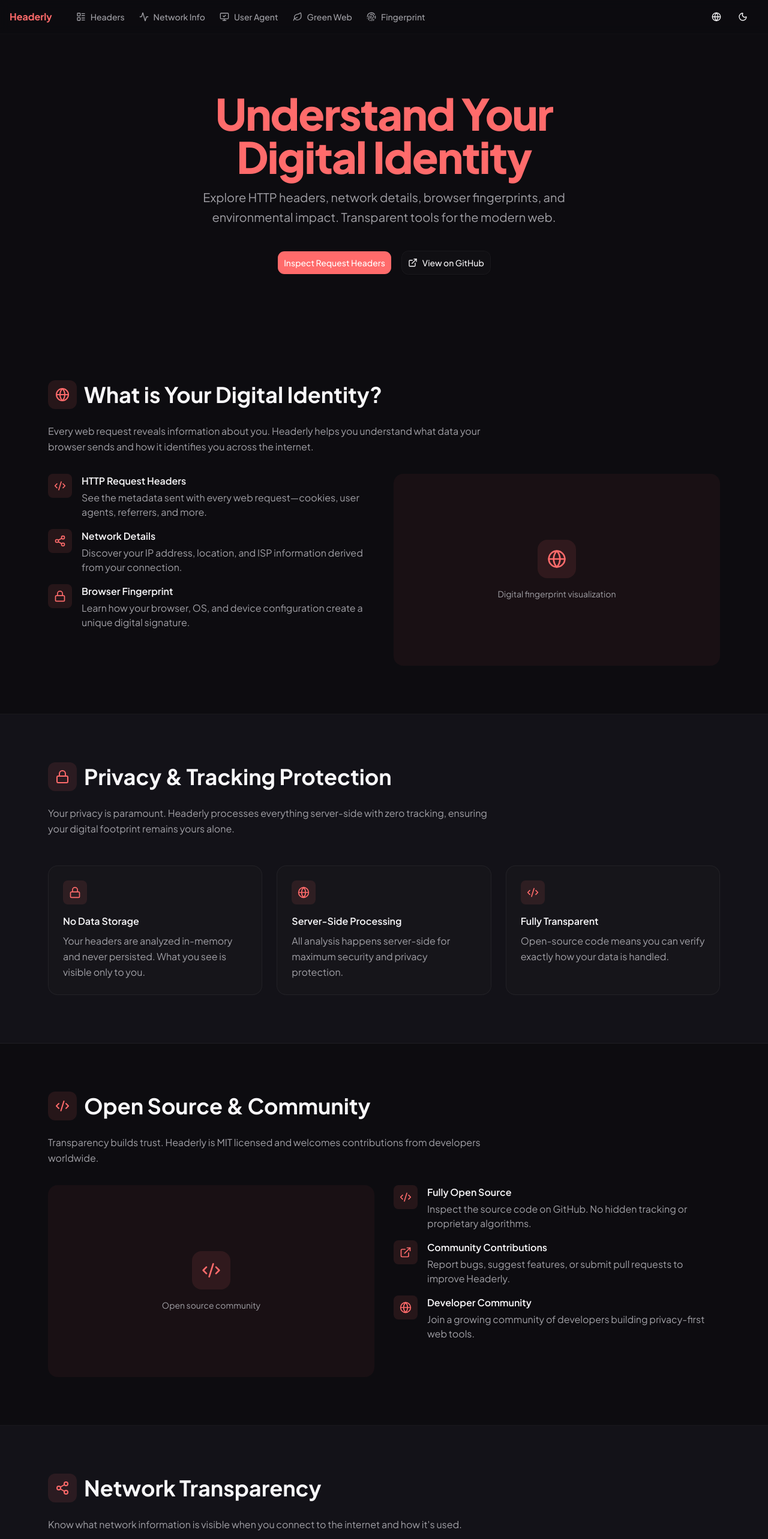
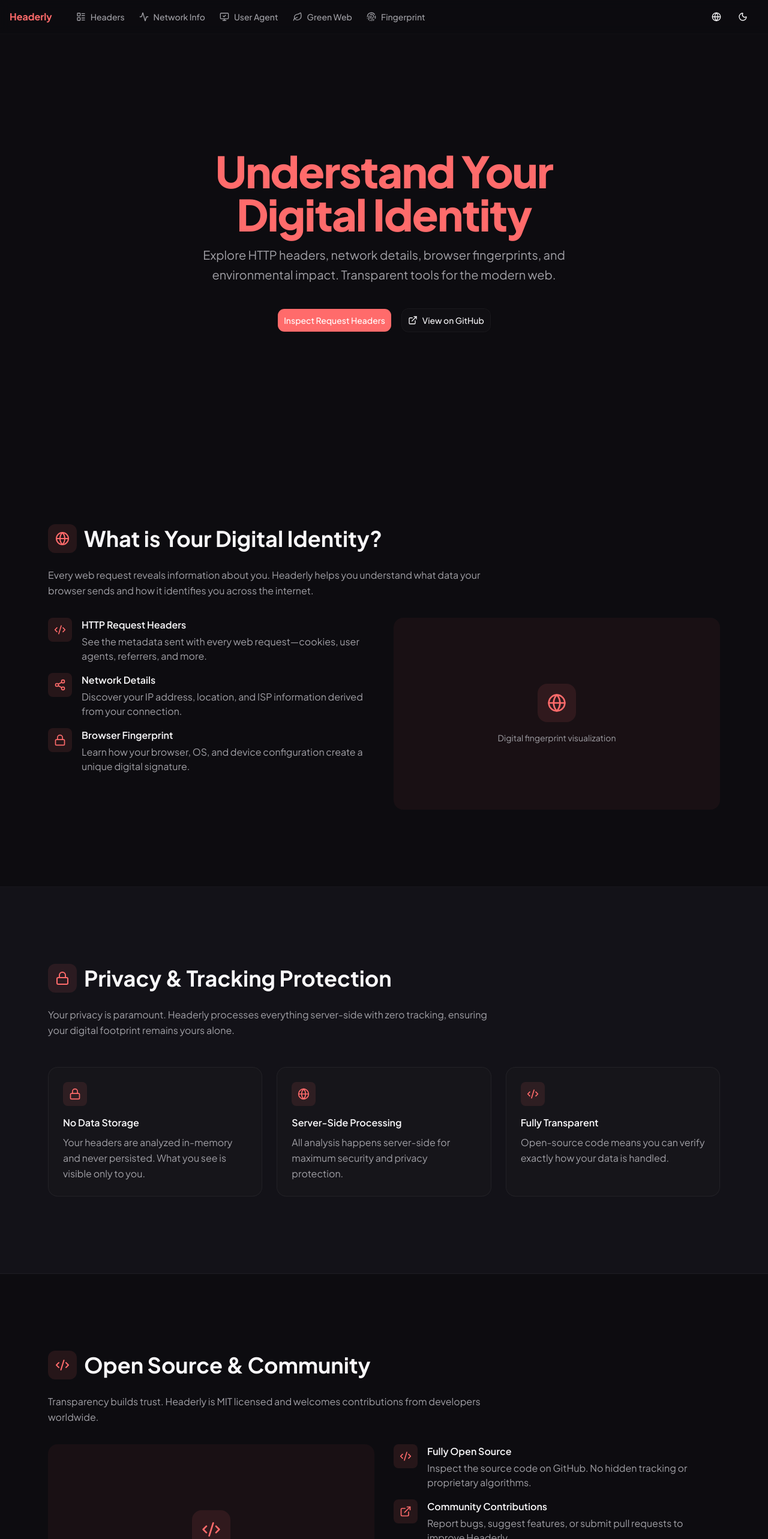
Before and after one commit to Alchustan/headerly, a Next.js app: page /en in a window 1280 px wide. Shown: the top 2566 px of the page at 60% size. Built offline with nearby package versions, Linux system fonts and the light colour scheme.

Commit message:
Increase vertical padding across landing page sections for better spacing

```diff
--- a/app/[locale]/page.tsx
+++ b/app/[locale]/page.tsx
@@ -9,7 +9,7 @@
   return (
     <div className="relative flex flex-1 flex-col overflow-hidden bg-background">
       {/* Hero Section */}
-      <header className="container mx-auto flex flex-col items-center gap-6 py-12 text-center md:py-24 px-4">
+      <header className="container mx-auto flex flex-col items-center gap-6 py-24 text-center md:py-48 px-4">
         <div className="max-w-3xl space-y-4">
           <h1 className="text-4xl font-extrabold tracking-tight sm:text-5xl md:text-6xl text-primary lg:text-7xl text-balance">
             {t("hero.title")}
@@ -37,7 +37,7 @@
       {/* Main Content */}
       <main className="flex-1 pb-24">
         {/* Digital Identity Section */}
-        <section className="border-b border-border py-20">
+        <section className="border-b border-border py-32">
           <div className="container mx-auto px-4 max-w-6xl">
             <div className="flex items-center gap-3 mb-6">
               <div className="flex h-12 w-12 items-center justify-center rounded-xl bg-primary/10 text-primary">
@@ -82,7 +82,7 @@
         </section>
 
         {/* Privacy Section */}
-        <section className="border-b border-border py-20 bg-muted/30">
+        <section className="border-b border-border py-32 bg-muted/30">
           <div className="container mx-auto px-4 max-w-6xl">
             <div className="flex items-center gap-3 mb-6">
               <div className="flex h-12 w-12 items-center justify-center rounded-xl bg-primary/10 text-primary">
@@ -115,7 +115,7 @@
         </section>
 
         {/* Open Source Section */}
-        <section className="border-b border-border py-20">
+        <section className="border-b border-border py-32">
           <div className="container mx-auto px-4 max-w-6xl">
             <div className="flex items-center gap-3 mb-6">
               <div className="flex h-12 w-12 items-center justify-center rounded-xl bg-primary/10 text-primary">
@@ -160,7 +160,7 @@
         </section>
 
         {/* Network Transparency Section */}
-        <section className="border-b border-border py-20 bg-muted/30">
+        <section className="border-b border-border py-32 bg-muted/30">
           <div className="container mx-auto px-4 max-w-6xl">
             <div className="flex items-center gap-3 mb-6">
               <div className="flex h-12 w-12 items-center justify-center rounded-xl bg-primary/10 text-primary">
@@ -193,7 +193,7 @@
         </section>
 
         {/* Environmental Impact Section */}
-        <section className="py-20">
+        <section className="py-32">
           <div className="container mx-auto px-4 max-w-6xl">
             <div className="flex items-center gap-3 mb-6">
               <div className="flex h-12 w-12 items-center justify-center rounded-xl bg-primary/10 text-primary">
```
